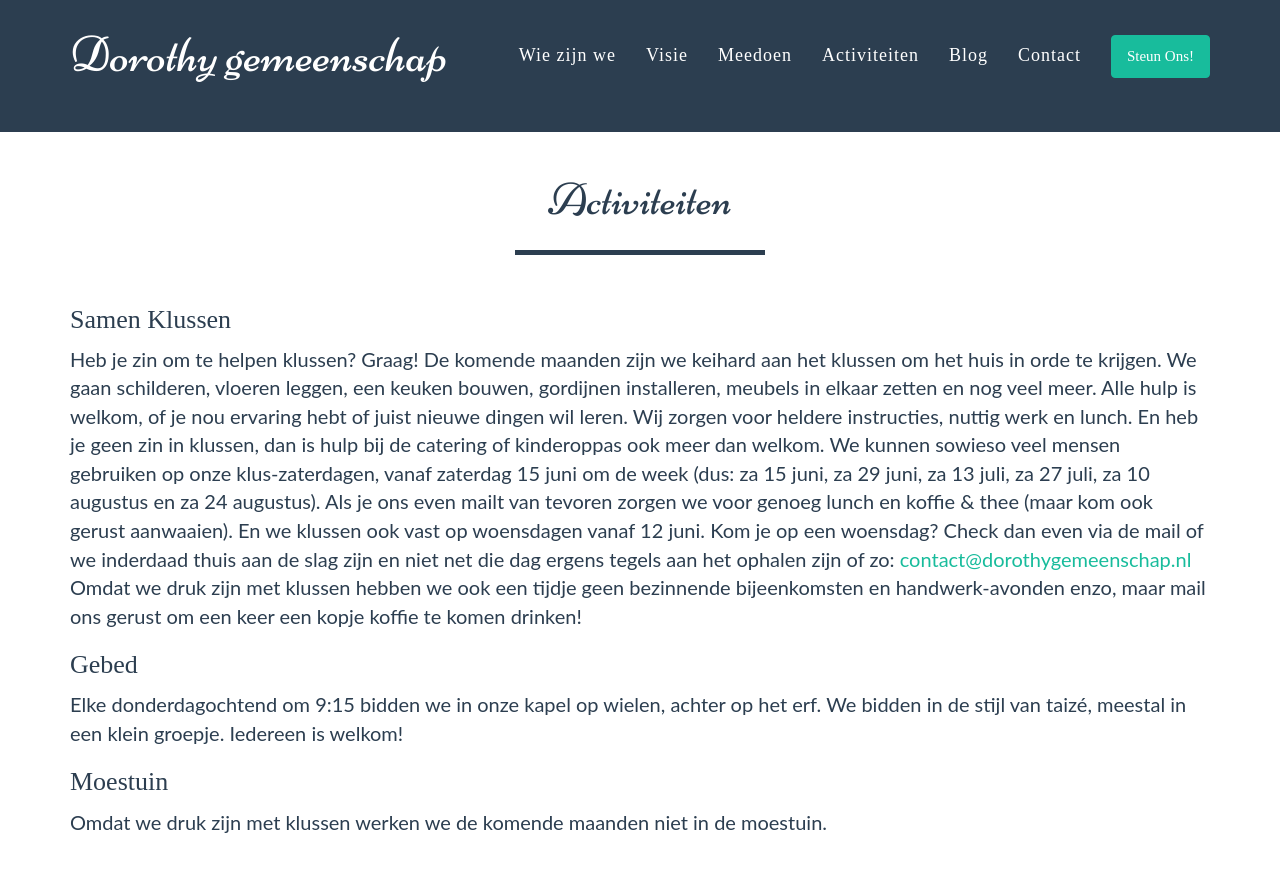
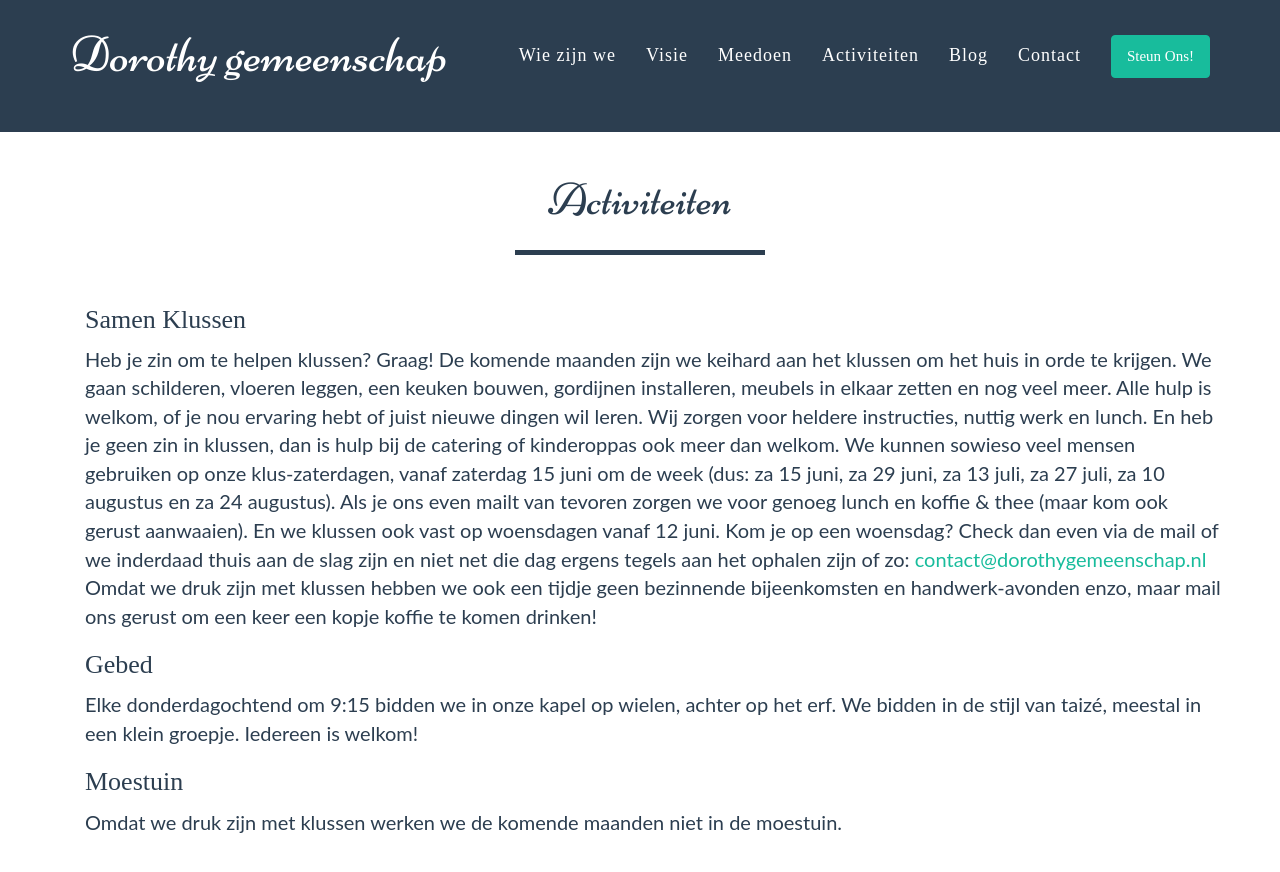
Before and after one commit to dorothygemeenschap/dorothygemeenschap.github.io, a Jekyll site: the page built from activiteiten.html, in a window 1280 px wide and 900 px high. Shown: the top 872 px of the window. Built offline with Jekyll 4.4.1, drawn with Linux system fonts in a browser that asks for light colours; some web fonts are replaced.

Commit message:
Update activiteiten.html

```diff
--- a/activiteiten.html
+++ b/activiteiten.html
@@ -2,6 +2,10 @@
 layout: default
 title: Activiteiten
 ---
+<div class="container">
+   <div class="row">
+      <div class="col-lg-12">
+
 <h3>Samen Klussen</h3>
 <p>
  Heb je zin om te helpen klussen? Graag!
@@ -30,3 +34,7 @@ mail ons gerust om een keer een kopje koffie te komen drinken!
 <p>
  Omdat we druk zijn met klussen werken we de komende maanden niet in de moestuin.
 </p>
+
+      </div>
+   </div>
+</div>
```
